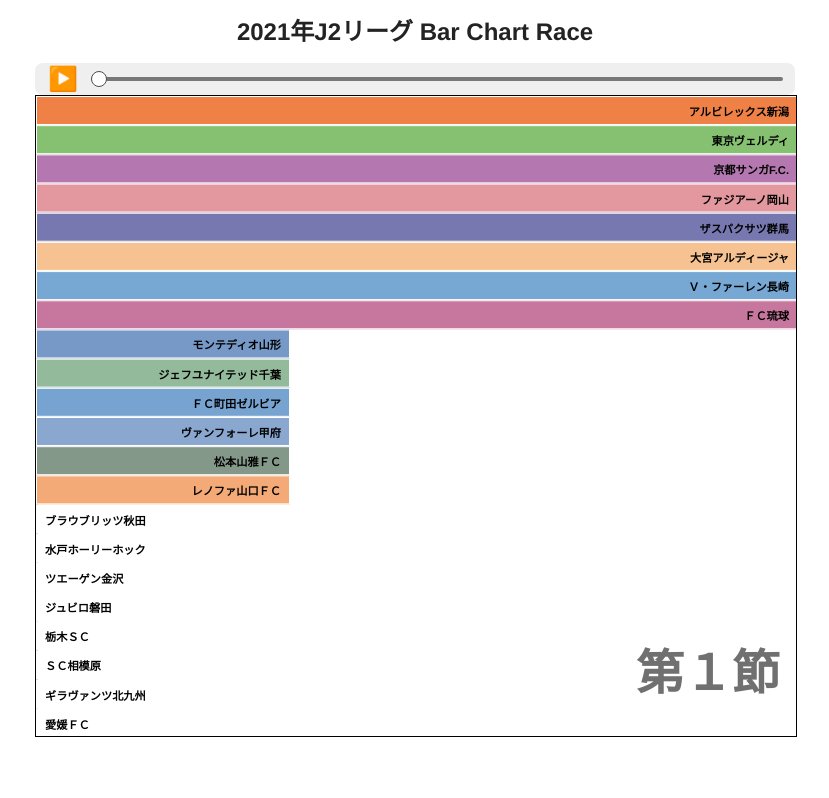
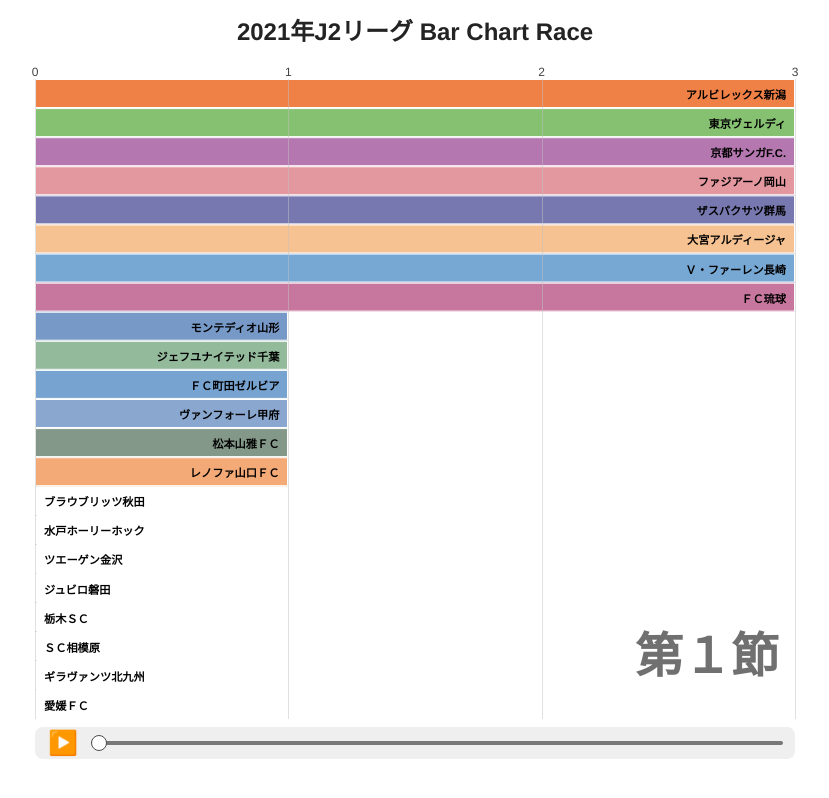
Before and after one commit to chooblarin/jleague-bar-chart-race, a Svelte app: page / in a window 1280 px wide. Shown: the whole page, without its empty margins (225-1054 px from the left). Built offline with nearby package versions, Linux system fonts and the light colour scheme.

Commit message:
Add axis

```diff
--- a/src/App.svelte
+++ b/src/App.svelte
@@ -8,8 +8,8 @@
 
 <main>
   <h1>2021年J2リーグ Bar Chart Race</h1>
+  <Chart />
   <Control {maxFrameCount} />
-  <Chart />
 </main>
 
 <style>
@@ -25,6 +25,6 @@
     font-size: 24px;
     color: #232323;
     text-align: center;
-    margin: 12px 12px 16px;
+    margin: 12px 12px 32px;
   }
 </style>
--- /dev/null
+++ b/src/components/Axis.svelte
@@ -0,0 +1,23 @@
+<script lang="ts">
+  import { getChartContext } from "../lib/chart";
+  import Tick from "./Tick.svelte";
+  const { getChart } = getChartContext();
+  const { scales } = getChart();
+  $: ticks = $scales.x.ticks(5).filter((tick) => Number.isInteger(tick)) ?? [];
+</script>
+
+<div class="axis">
+  {#each ticks as value (value)}
+    <Tick x={$scales.x(value)} {value} />
+  {/each}
+</div>
+
+<style>
+  .axis {
+    position: absolute;
+    top: 0;
+    left: 0;
+    width: 100%;
+    height: 100%;
+  }
+</style>
--- a/src/components/Chart.svelte
+++ b/src/components/Chart.svelte
@@ -4,6 +4,7 @@
   import { j2RankData, teamIds } from "../data/j2RankData";
   import { createLinearScale, Scales, setChartContext } from "../lib/chart";
   import { frame } from "../lib/framer";
+  import Axis from "./Axis.svelte";
   import Bars from "./Bars.svelte";
   import Ticker from "./Ticker.svelte";
 
@@ -56,6 +57,7 @@
   bind:offsetHeight={figureHeight}
 >
   <Bars />
+  <Axis />
   <Ticker label={currentSection.label} />
 </figure>
 
@@ -66,8 +68,7 @@
     width: 100%;
     height: 80vh;
     min-height: 400px;
-    border: 1px solid;
-    margin: 0;
+    margin: 0 0 8px;
     padding: 0;
   }
 </style>
--- /dev/null
+++ b/src/components/Tick.svelte
@@ -0,0 +1,32 @@
+<script lang="ts">
+  export let value: number;
+  export let x: number;
+</script>
+
+<div class="tick" style="left: {x}px;">
+  <p class="value">{value}</p>
+</div>
+
+<style>
+  .tick {
+    position: absolute;
+    top: 0;
+    height: 100%;
+  }
+  .tick::after {
+    content: "";
+    position: absolute;
+    top: 0;
+    left: 0;
+    width: 1px;
+    height: 100%;
+    opacity: 0.5;
+    background: #c2c2c2;
+  }
+  .value {
+    font-size: 0.75em;
+    transform: translate(-50%, -100%);
+    color: #434343;
+    margin: 0;
+  }
+</style>
```
